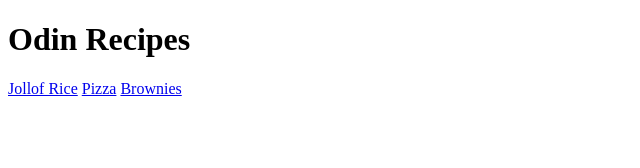
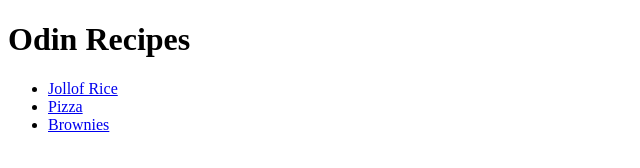
Before and after one commit to Joinedthedev/odin-recipes, a plain HTML site: page index.html in a window 1280 px wide. Shown: the whole page, without its empty margins (0-640 px from the left). Drawn offline with Linux system fonts and the light colour scheme.

Commit message:
Put recipe pages into a list

```diff
--- a/index.html
+++ b/index.html
@@ -8,9 +8,11 @@
 </head>
 <body>
     <h1>Odin Recipes</h1>
-        <a href="recipes/jellof.html"> Jollof Rice</a>
-        <a href="recipes/pizza.html">Pizza</a>
-        <a href="recipes/brownies.html"> Brownies</a>
+        <ul>
+            <li><a href="recipes/jellof.html"> Jollof Rice</a></li>
+            <li><a href="recipes/pizza.html">Pizza</a></li>
+            <li><a href="recipes/brownies.html"> Brownies</a></li>
+        </ul>
 
 
 
```
